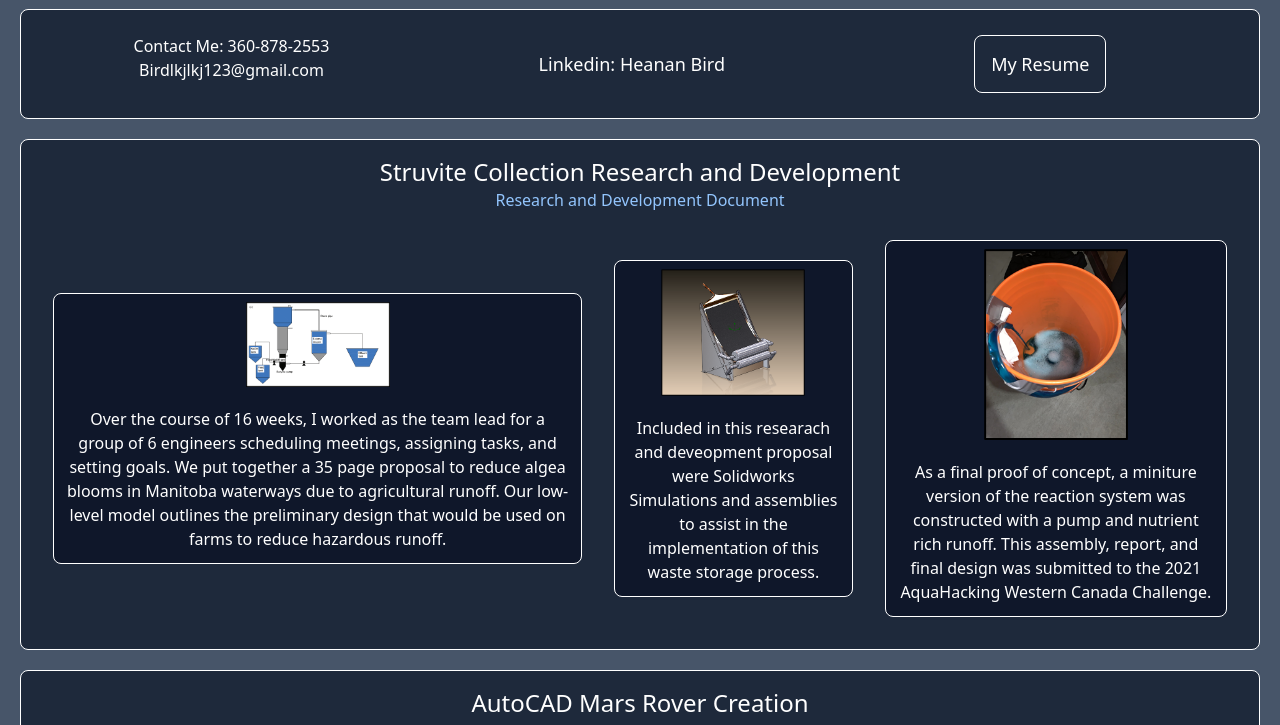
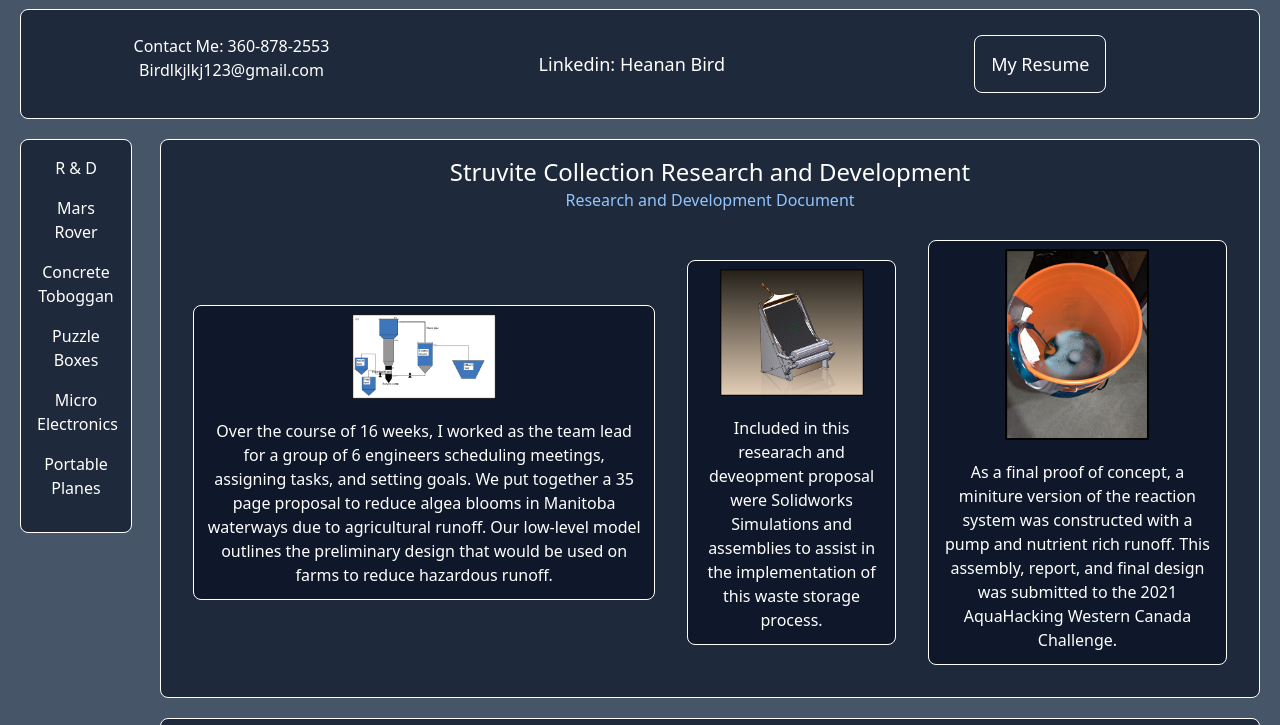
Before and after one commit to Birdbh/Birdbh.github.io, a website: page index.html in a window 1280 px wide. Shown: the part 75-800 px from the top of the page. Drawn offline with nearby package versions, Linux system fonts and the light colour scheme.

Commit message:
Added Sidebar

```diff
--- a/index.html
+++ b/index.html
@@ -25,11 +25,21 @@
             <a class="text-color-blue-300 hover:underline" href="https://www.linkedin.com/in/heanan-brody-bird-7ab559220/"> Heanan Bird</a>
             </div>
         <div class="text-lg m-2 p-4">
-            <a class="hover:text-black hover:text-bold hover:bg-white border border-white border-lg rounded-lg text-lg m-6 p-4" href="Heanan_Bird_Resume.pdf">My Resume</a>
+            <a class="hover:text-black hover:text-bold hover:bg-white border border-white border-lg rounded-lg text-lg m-6 p-4" id="R&D" href="Heanan_Bird_Resume.pdf">My Resume</a>
         </div>
     </div>
 
-    <div class="bg-slate-800 border border-white border-lg rounded-lg text-white text-center m-5 p-4">
+    <div class="bg-slate-800 border border-white border-lg rounded-lg text-white text-center fixed ml-5 p-4 w-28">
+        <div class="pb-4 hover:bg-red-300 hover:border-lg hover:rounded"><a href="#R&D">R & D</a></div>
+        <div class="pb-4 hover:bg-red-300 hover:border-lg hover:rounded"><a href="#Mars Rover">Mars Rover</a></div>
+        <div class="pb-4 hover:bg-red-300 hover:border-lg hover:rounded"><a href="#Concrete Toboggan">Concrete Toboggan</a></div>
+        <div class="pb-4 hover:bg-red-300 hover:border-lg hover:rounded"><a href="#Puzzle Boxes">Puzzle Boxes</a></div>
+        <div class="pb-4 hover:bg-red-300 hover:border-lg hover:rounded"><a href="#Micro Electronics">Micro Electronics</a></div>
+        <div class="pb-4 hover:bg-red-300 hover:border-lg hover:rounded"><a href="#Portable Planes">Portable Planes</a></div>
+
+    </div>
+
+    <div class="bg-slate-800 border border-white border-lg rounded-lg text-white text-center m-5 p-4 ml-40">
         <p class="text-2xl bold">Struvite Collection Research and Development</p>
         <a class="hover:underline text-blue-300" href="https://docs.google.com/document/d/1echJfnYLdPD00HPNn3apFf1xAs6Pop9WYunC0S45c9M/edit?usp=sharing">Research and Development Document</a>
         <div class="flex justify-around items-center mt-3 space-x-8 p-4">
@@ -50,8 +60,8 @@
         </div>
     </div>
 
-    <div class="bg-slate-800 border border-white border-lg rounded-lg text-white text-center m-5 p-4">
-        <p class="text-2xl bold">AutoCAD Mars Rover Creation</p>
+    <div class="bg-slate-800 border border-white border-lg rounded-lg text-white text-center m-5 p-4 ml-40">
+        <p class="text-2xl bold " id="Mars Rover">AutoCAD Mars Rover Creation</p>
         <a class="hover:underline text-blue-300" href="https://youtu.be/UzTQHYhhAL4">Youtube Video of Motion Study</a>
         <div class="flex justify-center items-center mt-3 space-x-8 p-4">
             <div class="border bg-slate-900 border-white border-lg rounded-lg text-white">
@@ -66,8 +76,8 @@
         </div>
     </div>
 
-    <div class="bg-slate-800 border border-white border-lg rounded-lg text-white text-center m-5 p-4">
-        <p class="text-2xl bold">Concrete Toboggan</p>
+    <div class="bg-slate-800 border border-white border-lg rounded-lg text-white text-center m-5 p-4 ml-40">
+        <p class="text-2xl bold" id="Concrete Toboggan">Concrete Toboggan</p>
         <a class="hover:underline text-blue-300" href="https://youtu.be/87vnaHAJRIw">This Years Team Competition</a>
         <div class="flex justify-center items-center mt-3 space-x-8 p-4">
             <div class="border bg-slate-900 border-white border-lg rounded-lg text-white">
@@ -87,8 +97,8 @@
         </div>
     </div>
 
-    <div class="bg-slate-800 border border-white border-lg rounded-lg text-white text-center m-5 p-4">
-        <p class="text-2xl bold">3D Printing Puzzle Boxes</p>
+    <div class="bg-slate-800 border border-white border-lg rounded-lg text-white text-center m-5 p-4 ml-40">
+        <p class="text-2xl bold" id="Puzzle Boxes">3D Printing Puzzle Boxes</p>
         <div class="flex justify-center items-center mt-3 space-x-8 p-4">
             <div class="border bg-slate-900 border-white border-lg rounded-lg text-white">
                 <video class="hover:w-80 mx-auto w-40 p-2" src="Assem2.mp4" controls autoplay loop></video>
@@ -107,8 +117,8 @@
         </div>
     </div>
 
-    <div class="bg-slate-800 border border-white border-lg rounded-lg text-white text-center m-5 p-4">
-        <p class="text-2xl bold">Canadian Space Agency Microelectronics Testing</p>
+    <div class="bg-slate-800 border border-white border-lg rounded-lg text-white text-center m-5 p-4 ml-40">
+        <p class="text-2xl bold" id="Micro Electronics">Canadian Space Agency Microelectronics Testing</p>
         <a class="hover:underline text-blue-300" href="https://docs.google.com/document/d/14phQxjeez72njsthvcCrj73GmnJ3Y5_t/edit?usp=sharing&ouid=109119010336505219385&rtpof=true&sd=true">Proposal Document</a>
         <div class="flex justify-center items-center mt-3 space-x-8 p-4">
             <div class="border bg-slate-900 border-white border-lg rounded-lg text-white">
```
